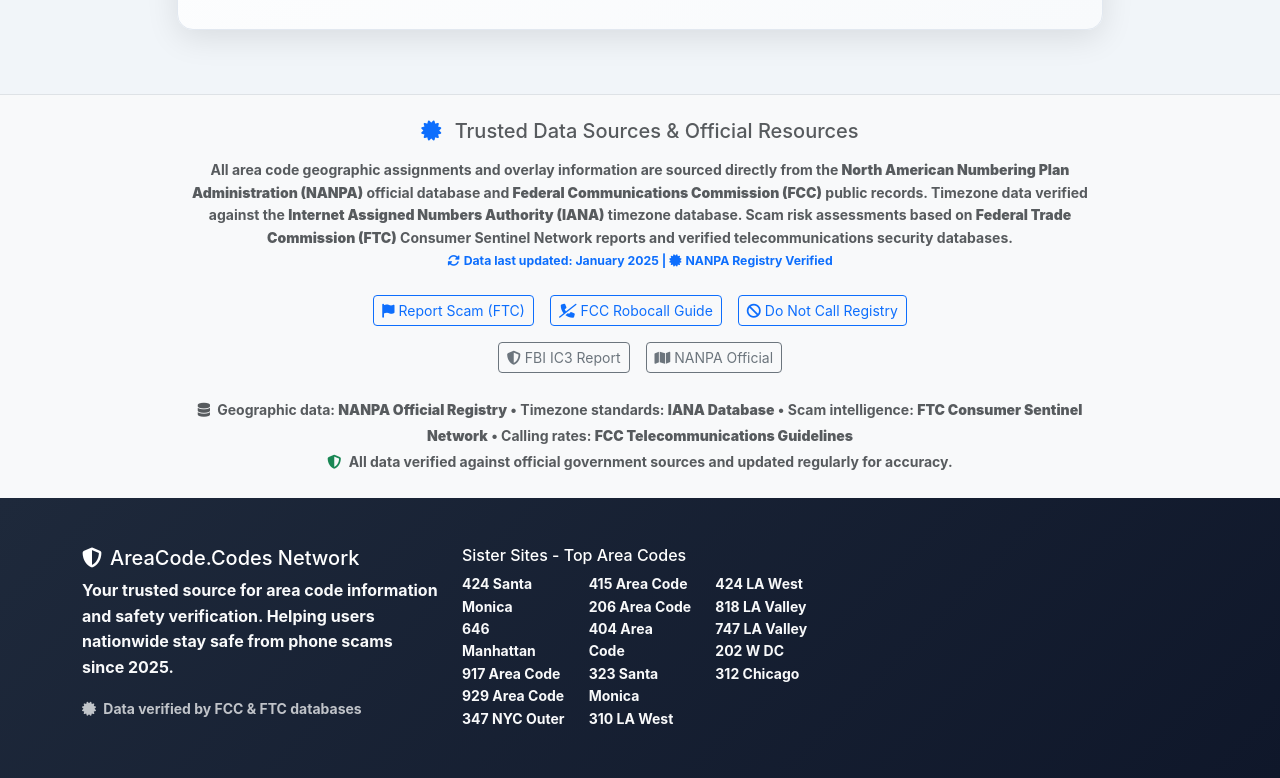
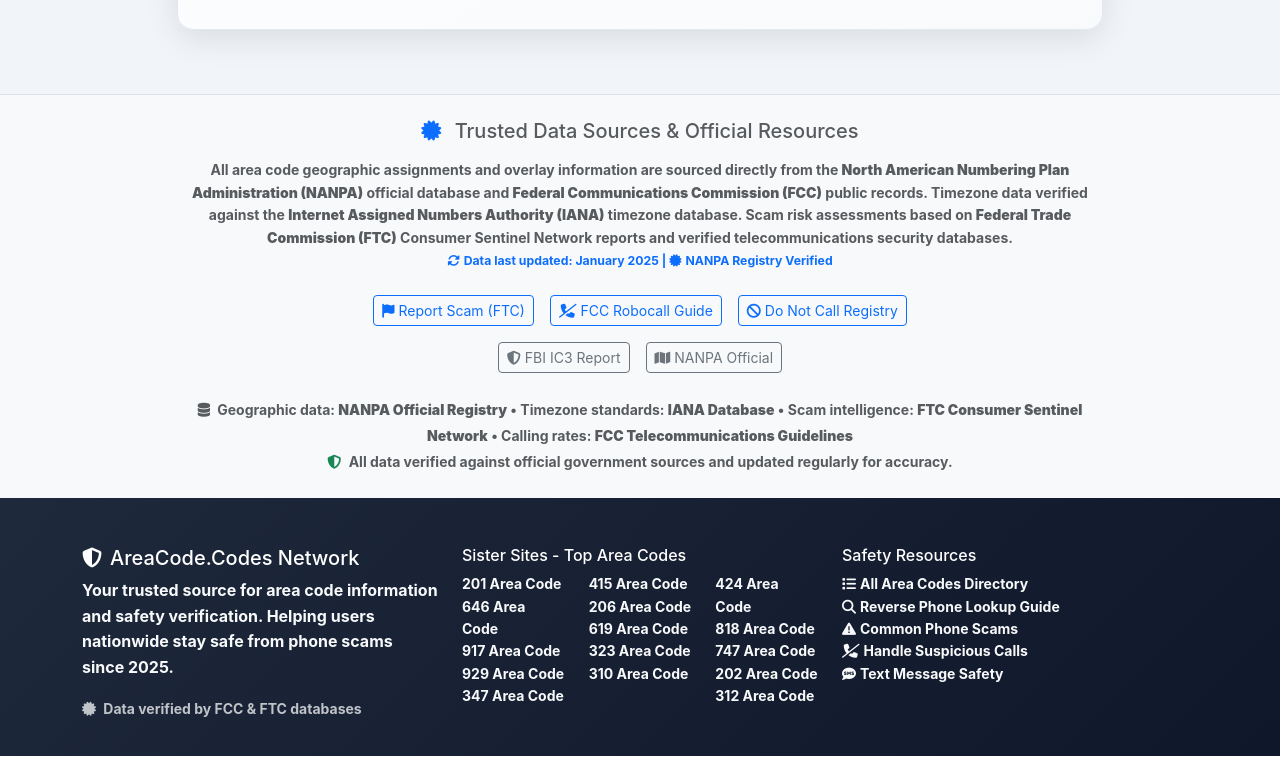
Before and after one commit to ssing2/424-area-code, a plain HTML site: page index.html in a window 1280 px wide. Shown: the part 3534-4312 px from the top of the page. After the commit the page ends 4290 px from the top, so only its background shows below. Drawn offline with nearby package versions, Linux system fonts and the light colour scheme.

Commit message:
modified:   index.html

```diff
--- a/index.html
+++ b/index.html
@@ -681,6 +681,7 @@
         </div>
     </section>
 
+
     <!-- Footer -->
     <footer class="footer">
         <div class="container">
@@ -702,36 +703,59 @@
                     <div class="row">
                         <div class="col-4">
                             <ul class="list-unstyled small">
-                                <li><a href="https://213area.codes" class="text-light text-decoration-none">424 Santa Monica</a></li>
-                                <li><a href="https://646area.codes" class="text-light text-decoration-none">646 Manhattan</a></li>
+                                <li><a href="https://213area.codes" class="text-light text-decoration-none">201 Area Code</a></li>
+                                <li><a href="https://646area.codes" class="text-light text-decoration-none">646 Area Code</a></li>
                                 <li><a href="https://917areacode.org" class="text-light text-decoration-none">917 Area Code</a></li>
                                 <li><a href="https://929areacode.net" class="text-light text-decoration-none">929 Area Code</a></li>
-                                <li><a href="https://347area.codes" class="text-light text-decoration-none">347 NYC Outer</a></li>
+                                <li><a href="https://347area.codes" class="text-light text-decoration-none">347 Area Code</a></li>
                             </ul>
                         </div>
                         <div class="col-4">
                             <ul class="list-unstyled small">
                                 <li><a href="https://areacode.codes/415.html" class="text-light text-decoration-none">415 Area Code</a></li>
                                 <li><a href="https://areacode.codes/206.html" class="text-light text-decoration-none">206 Area Code</a></li>
-                                <li><a href="https://areacode.codes/404.html" class="text-light text-decoration-none">404 Area Code</a></li>
-                                <li><a href="https://areacode.codes/323.html" class="text-light text-decoration-none">323 Santa Monica</a></li>
-                                <li><a href="https://areacode.codes/310.html" class="text-light text-decoration-none">310 LA West</a></li>
+                                <li><a href="https://areacode.codes/619.html" class="text-light text-decoration-none">619 Area Code</a></li>
+                                <li><a href="https://areacode.codes/323.html" class="text-light text-decoration-none">323 Area Code</a></li>
+                                <li><a href="https://areacode.codes/310.html" class="text-light text-decoration-none">310 Area Code</a></li>
                             </ul>
                         </div>
                         <div class="col-4">
                             <ul class="list-unstyled small">
-                                <li><a href="https://424.areacode.codes" class="text-light text-decoration-none">424 LA West</a></li>
-                                <li><a href="https://818.areacode.codes" class="text-light text-decoration-none">818 LA Valley</a></li>
-                                <li><a href="https://747.areacode.codes" class="text-light text-decoration-none">747 LA Valley</a></li>
-                                <li><a href="https://202.areacode.codes" class="text-light text-decoration-none">202 W DC</a></li>
-                                <li><a href="https://312.areacode.codes" class="text-light text-decoration-none">312 Chicago</a></li>
+                                <li><a href="https://424.areacode.codes" class="text-light text-decoration-none">424 Area Code</a></li>
+                                <li><a href="https://818.areacode.codes" class="text-light text-decoration-none">818 Area Code</a></li>
+                                <li><a href="https://747.areacode.codes" class="text-light text-decoration-none">747 Area Code</a></li>
+                                <li><a href="https://202.areacode.codes" class="text-light text-decoration-none">202 Area Code</a></li>
+                                <li><a href="https://312.areacode.codes" class="text-light text-decoration-none">312 Area Code</a></li>
                             </ul>
                         </div>
                     </div>
                 </div>
+
+                <!-- Safety Resources section -->
+                <div class="col-md-4">
+                    <h6>Safety Resources</h6>
+                    <ul class="list-unstyled small">
+                        <li><a href="https://areacode.codes/allareacodelist.html" class="text-light text-decoration-none">
+                            <i class="fas fa-list me-1"></i>All Area Codes Directory
+                        </a></li>
+                        <li><a href="https://areacode.codes/reverse-phone-lookup-guide.html" class="text-light text-decoration-none">
+                            <i class="fas fa-search me-1"></i>Reverse Phone Lookup Guide
+                        </a></li>
+                        <li><a href="https://areacode.codes/phone-scam-types-guide.html" class="text-light text-decoration-none">
+                            <i class="fas fa-exclamation-triangle me-1"></i>Common Phone Scams
+                        </a></li>
+                        <li><a href="https://areacode.codes/suspicious-calls-guide.html" class="text-light text-decoration-none">
+                            <i class="fas fa-phone-slash me-1"></i>Handle Suspicious Calls
+                        </a></li>
+                        <li><a href="https://areacode.codes/text-message-safety-guide.html" class="text-light text-decoration-none">
+                            <i class="fas fa-sms me-1"></i>Text Message Safety
+                        </a></li>
+                    </ul>
+                </div>
             </div>
         </div>
     </footer>
+
 
     <!-- Bootstrap JS -->
     <script src="https://cdn.jsdelivr.net/npm/bootstrap@5.3.0/dist/js/bootstrap.bundle.min.js"></script>
```
